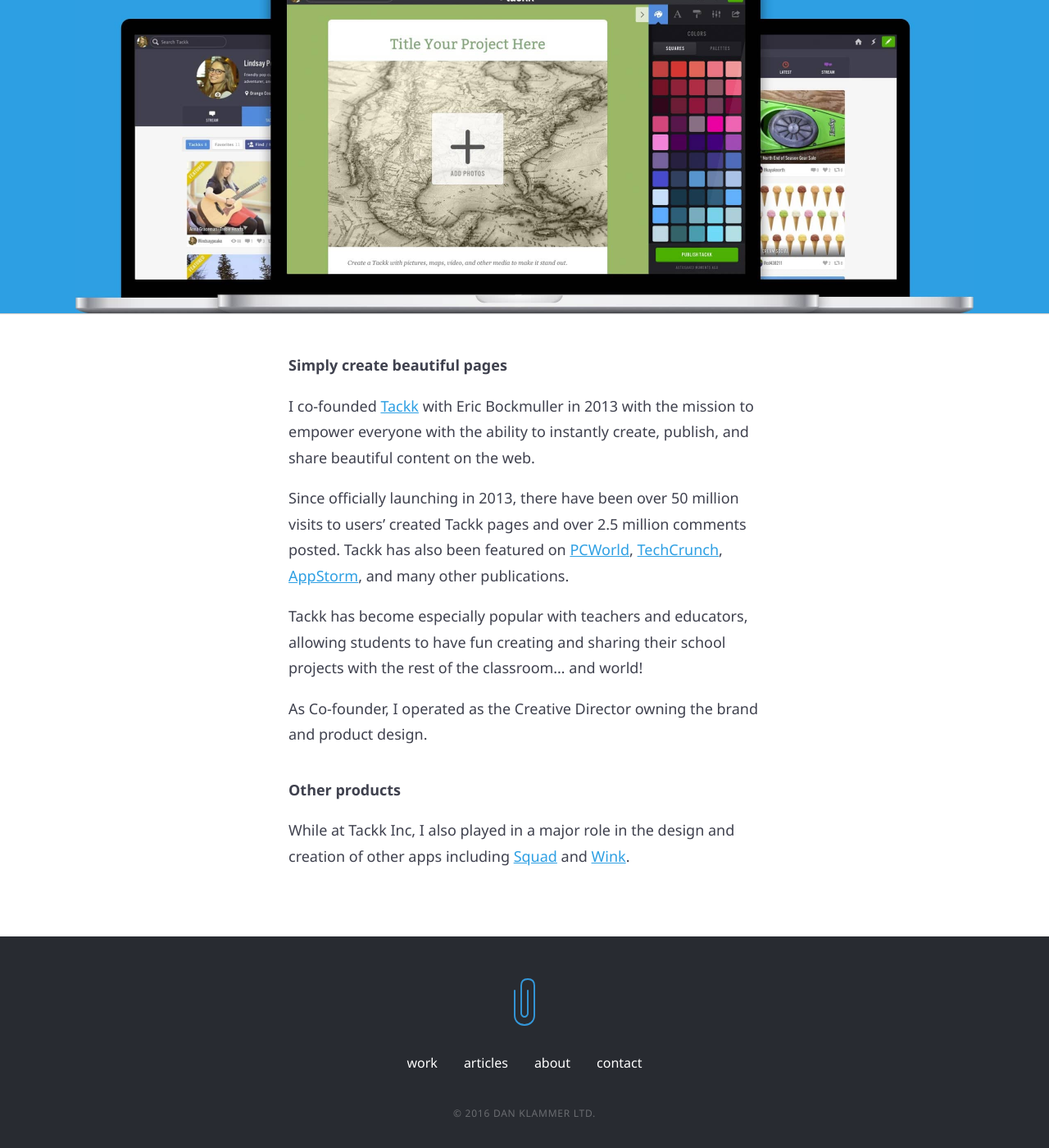
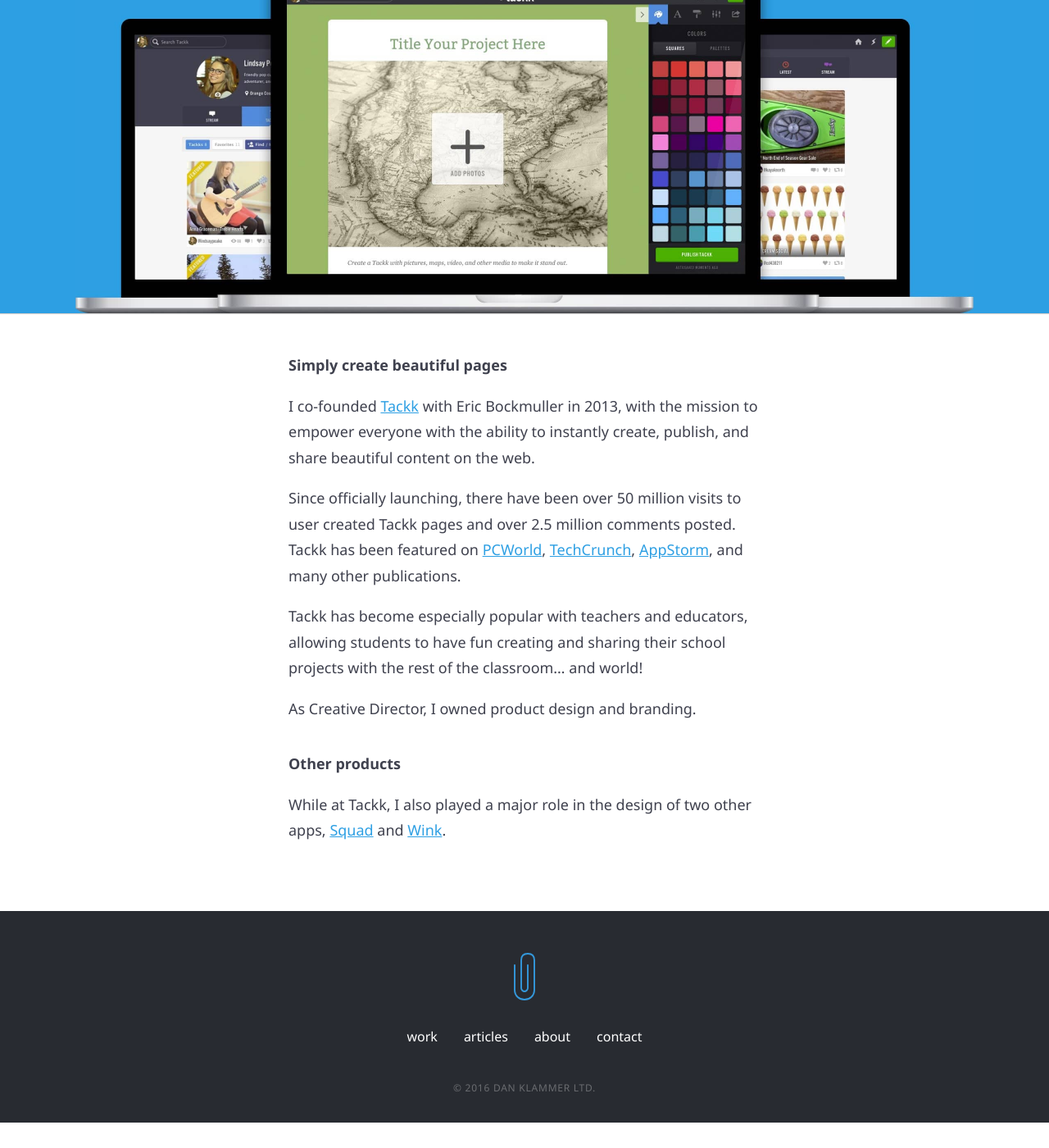
Before and after one commit to danklammer/danklammer.github.io, a Jekyll site: the page built from work/_posts/2013-01-01-tackk.md, in a window 1280 px wide and 1400 px high, scrolled down 305 px. Shown: the whole window at 82% size. Built offline with Jekyll 4.4.1, drawn with Linux system fonts in a browser that asks for light colours; after the commit the page ends 1674 px from its top, so only the background shows below that.

Commit message:
Copy updates to Tackk page

```diff
--- a/work/_posts/2013-01-01-tackk.md
+++ b/work/_posts/2013-01-01-tackk.md
@@ -15,18 +15,18 @@
 
 #### **Simply create beautiful pages**
 
-I co-founded [Tackk] with Eric Bockmuller in 2013 with the mission to empower everyone with the ability to instantly create, publish, and share beautiful content on the web.
+I co-founded [Tackk] with Eric Bockmuller in 2013, with the mission to empower everyone with the ability to instantly create, publish, and share beautiful content on the web.
 
-Since officially launching in 2013, there have been over 50 million visits to users' created Tackk pages and over 2.5 million comments posted. Tackk has also been featured on [PCWorld], [TechCrunch], [AppStorm], and many other publications.
+Since officially launching, there have been over 50 million visits to user created Tackk pages and over 2.5 million comments posted. Tackk has been featured on [PCWorld], [TechCrunch], [AppStorm], and many other publications.
 
 Tackk has become especially popular with teachers and educators, allowing students to have fun creating and sharing their school projects with the rest of the classroom... and world!
 
-As Co-founder, I operated as the Creative Director owning the brand and product design.
+As Creative Director, I owned product design and branding.
 
 
 #### **Other products**
 
-While at Tackk Inc, I also played in a major role in the design and creation of other apps including [Squad] and [Wink].
+While at Tackk, I also played a major role in the design of two other apps, [Squad] and [Wink].
 
 
 [Tackk]: https://tackk.com/
```
